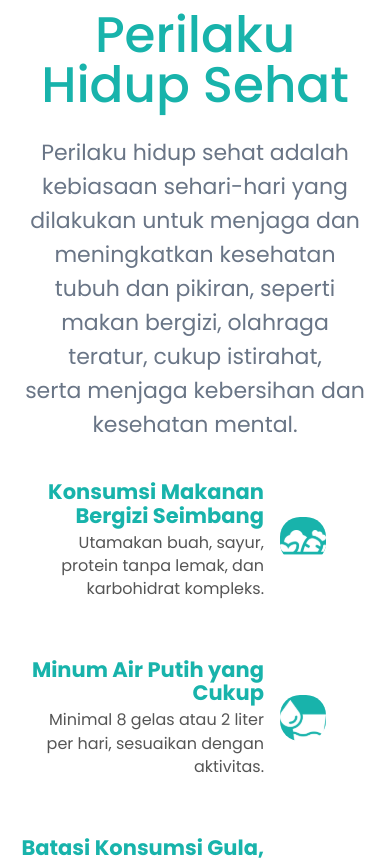
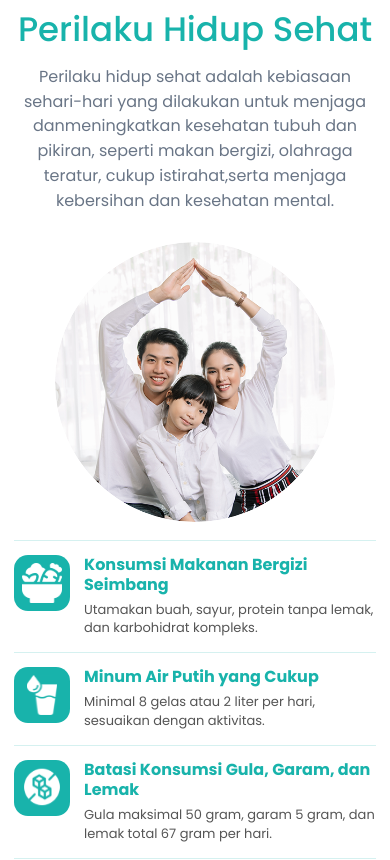
Before and after one commit to deFare00/ayosehat-statis, a Next.js app: page / in a window 390 px wide. Shown: the part 3140-4000 px from the top of the page. Built offline with nearby package versions, Linux system fonts and the light colour scheme.

Commit message:
fix responsive layout

```diff
--- a/app/globals.css
+++ b/app/globals.css
@@ -1242,15 +1242,110 @@ h2 {
     margin: 36px auto 0;
   }
 
+  .habit-container {
+    width: min(100% - 28px, 1140px);
+  }
+
+  .habits h1 {
+    margin-bottom: 16px;
+    font-size: 34px;
+    line-height: 1.15;
+  }
+
+  .habit-intro {
+    max-width: 34rem;
+    font-size: 16px;
+    line-height: 24px;
+  }
+
+  .habit-intro br {
+    display: none;
+  }
+
+  .habit-layout {
+    align-items: stretch;
+    gap: 0;
+    margin: 28px 0 30px;
+  }
+
+  .habit-layout .habit-list {
+    gap: 0;
+  }
+
+  .habit-layout .habit-list:first-child {
+    order: 2;
+  }
+
+  .habit-layout .habit-list:last-child {
+    order: 3;
+  }
+
+  .habit-image {
+    order: 1;
+    width: min(76vw, 280px);
+    height: auto;
+    margin: 0 auto 18px;
+    aspect-ratio: 1;
+  }
+
   .habit-item,
+  .habit-item.is-left,
+  .habit-item.is-right,
   .habit-list:last-child .habit-item {
-    grid-template-columns: 46px 1fr;
+    grid-template-columns: 56px minmax(0, 1fr);
+    gap: 14px;
+    align-items: start;
+    padding: 14px 0;
+    border-bottom: 1px solid rgba(24, 179, 171, 0.18);
     text-align: left;
   }
 
-  .habit-item span {
-    width: 46px;
-    height: 46px;
+  .habit-layout .habit-list:first-child .habit-item:first-child {
+    border-top: 1px solid rgba(24, 179, 171, 0.18);
+  }
+
+  .habit-item > div,
+  .habit-item.is-left > div,
+  .habit-item.is-right > div {
+    order: 2;
+  }
+
+  .habit-icon,
+  .habit-item.is-left .habit-icon,
+  .habit-item.is-right .habit-icon {
+    order: 1;
+  }
+
+  .habit-icon {
+    width: 56px;
+    height: 56px;
+    border-radius: 14px;
+  }
+
+  .habit-icon img {
+    width: 40px;
+    height: 40px;
+  }
+
+  .habit-item h3 {
+    margin-bottom: 6px;
+    font-size: 16px;
+    line-height: 1.25;
+  }
+
+  .habit-item p {
+    font-size: 13px;
+    line-height: 1.45;
+  }
+
+  .habits .wide {
+    height: auto;
+    min-height: 56px;
+    padding: 12px 18px;
+    border-radius: 14px;
+    font-size: 17px;
+    line-height: 22px;
+    text-align: center;
   }
 
   .wide {
```
